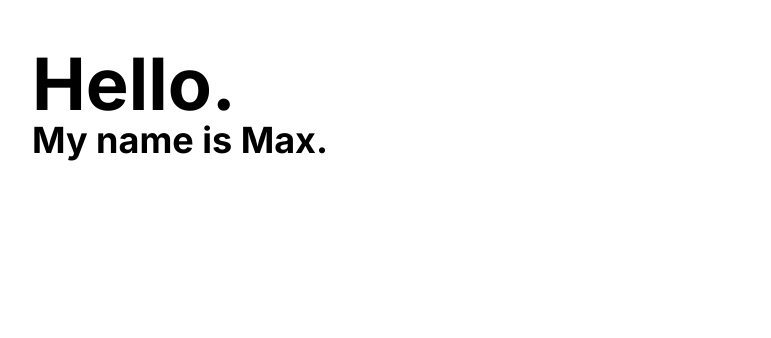
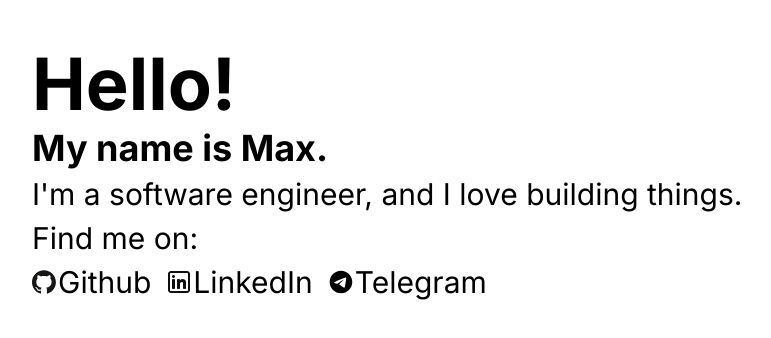
Before and after one commit to ecmasx/portfolio, a website: page public/index.html in a window 1280 px wide. Shown: the whole page, without its empty margins (104-875 px from the left). Drawn offline with Linux system fonts and the light colour scheme.

Commit message:
feat: added contact info

```diff
--- a/public/index.html
+++ b/public/index.html
@@ -13,8 +13,30 @@
       rel="stylesheet"
     />
   </head>
-  <body class="p-body m-2">
-    <h1 class="font-bold text-7xl mb-0">Hello.</h1>
+  <body class="p-body m-2 flex flex-col gap-2">
+    <h1 class="font-bold text-7xl mb-0">Hello!</h1>
     <h2 class="font-bold text-4xl">My name is Max.</h2>
+    <p class="text-3xl">I'm a software engineer, and I love building things.</p>
+    <p class="text-3xl">Find me on:</p>
+    <div class="flex text-3xl gap-4">
+      <a
+        class="flex justify-center items-center gap-0.5"
+        href="https://github.com/ecmasx"
+        target="_blank"
+        ><img src="./images/Github.svg" alt="" width="24px" />Github</a
+      >
+      <a
+        class="flex justify-center items-center gap-0.5"
+        href="https://www.linkedin.com/in/maxim-madan-222279210/"
+        target="_blank"
+        ><img src="./images/Linkedin.svg" alt="" width="24px" />LinkedIn</a
+      >
+      <a
+        class="flex justify-center items-center gap-0.5"
+        href="https://t.me/ecmasx"
+        target="_blank"
+        ><img src="./images/Telegram.svg" alt="" width="24px" />Telegram</a
+      >
+    </div>
   </body>
 </html>
```
Also changed, not shown: public/css/output.css, public/images/Github.svg (added), public/images/Linkedin.svg (added), public/images/Telegram.svg (added), 1 other file.
